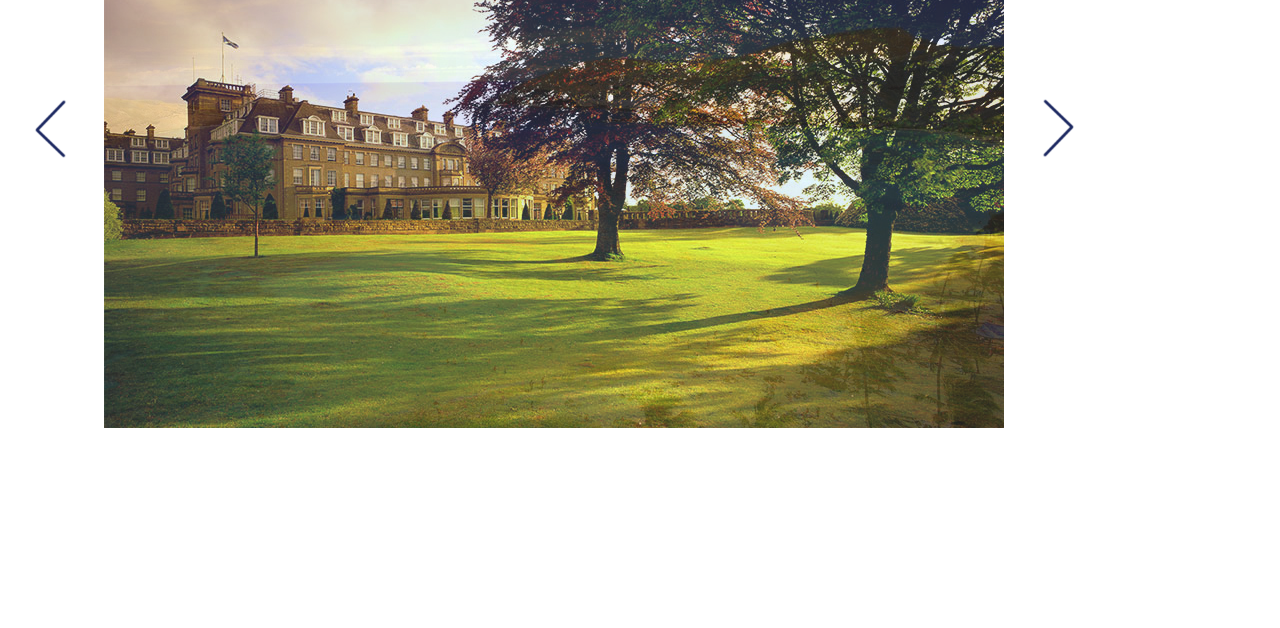
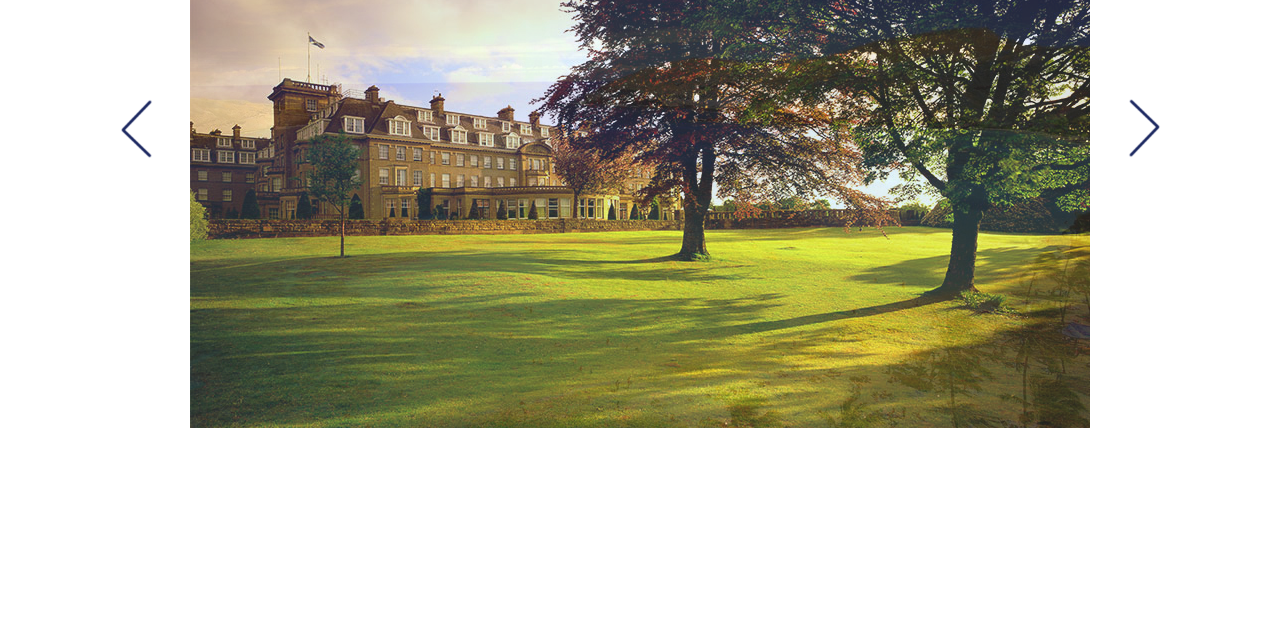
Before and after one commit to wanhuihan/carousel, a plain HTML site: page index.html in a window 1280 px wide. Shown: the part 172-800 px from the top of the page. Drawn offline with nearby package versions, Linux system fonts and the light colour scheme.

```diff
--- a/index.html
+++ b/index.html
@@ -13,6 +13,11 @@
 			display: inline-block;
 			height:600px;
 			vertical-align: top;
+		}
+		.carousel {
+			width: auto;
+    		text-align: center;
+    		margin: 0 auto;
 		}
 		.prevBtn, .nextBtn {
 			line-height: 600px;
```
